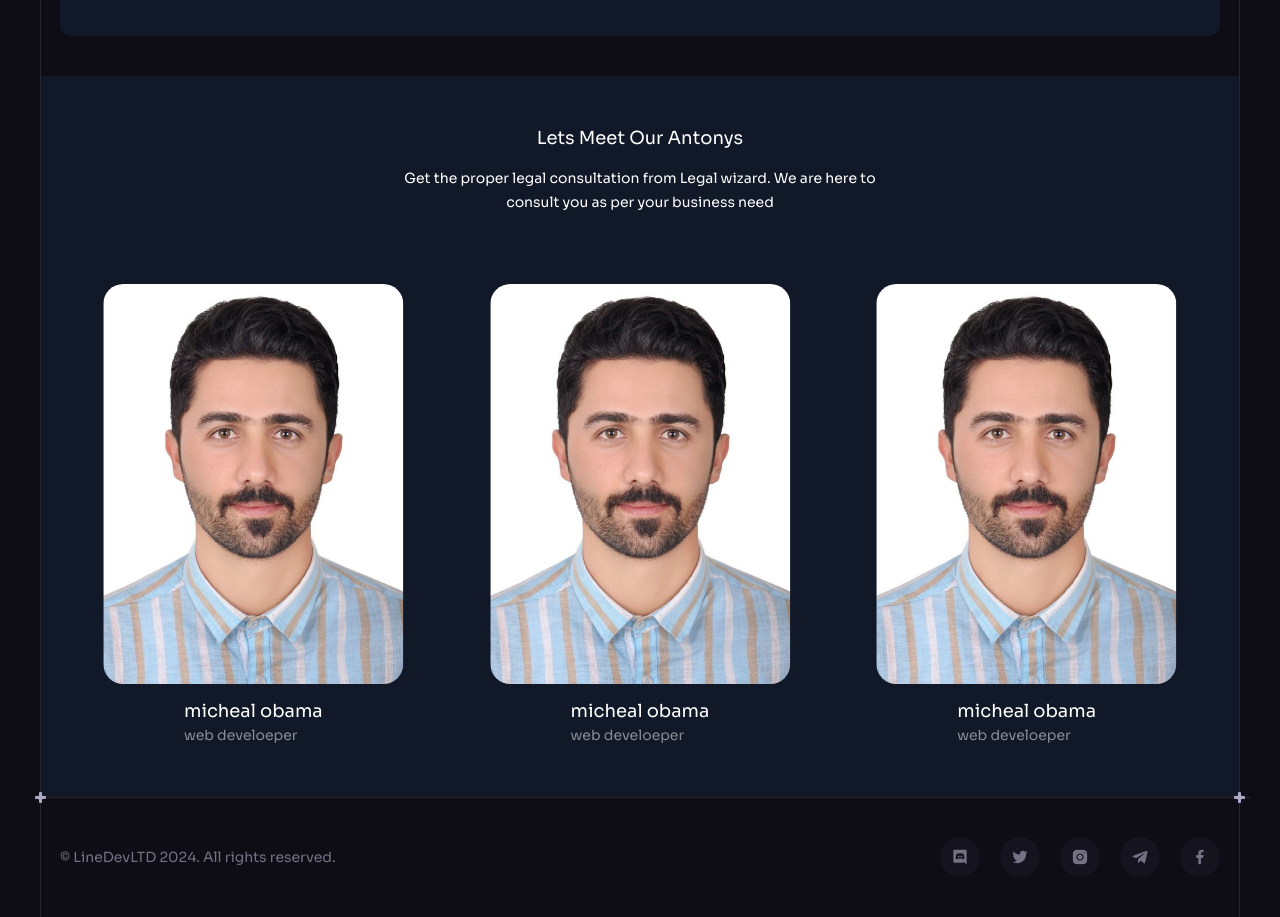
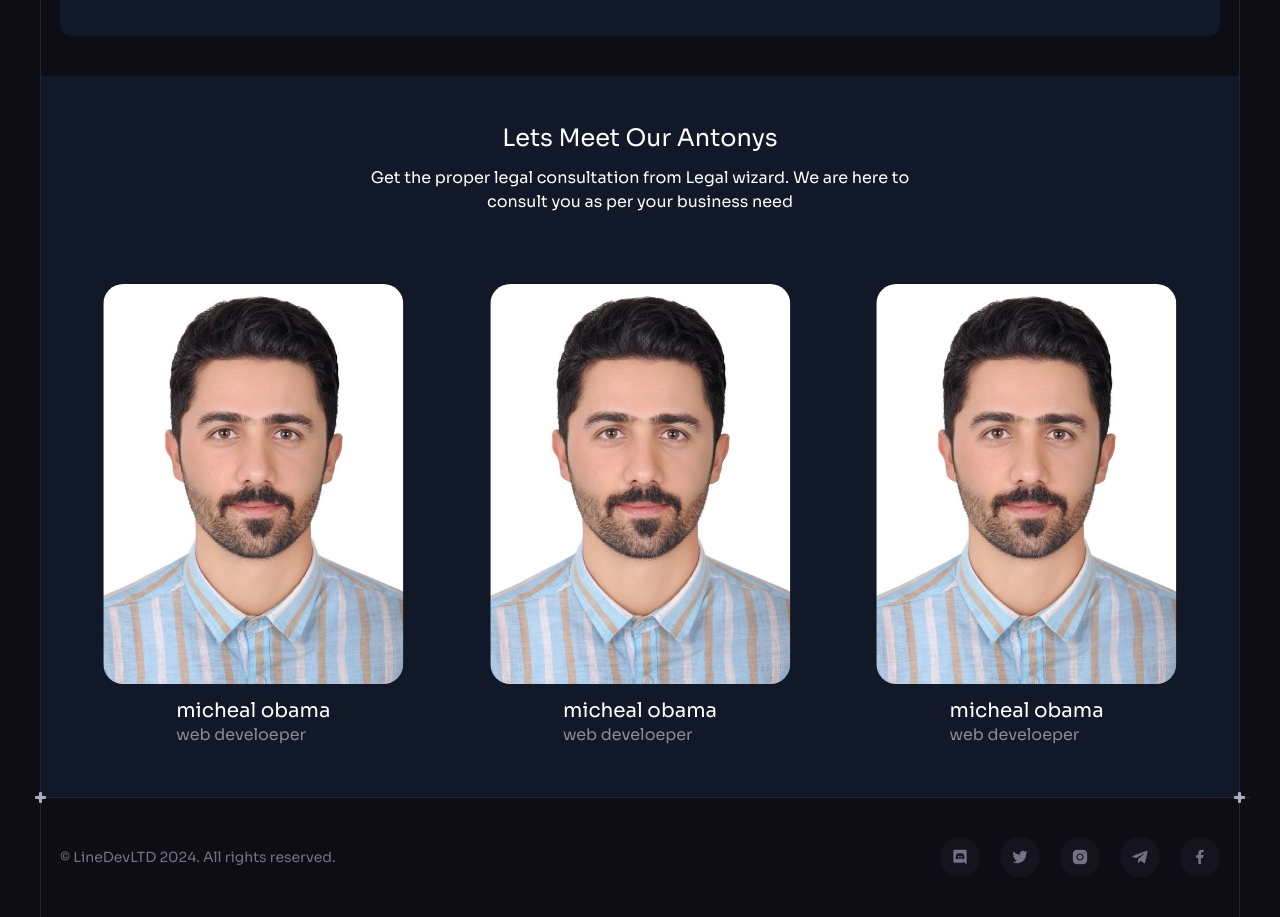
Before and after one commit to linesquad/linedevltd, a React (Vite) app: page /about in a window 1280 px wide. Shown: the part 1880-2797 px from the top of the page. Built offline with nearby package versions, Linux system fonts and the light colour scheme.

Commit message:
chenge fontsize to breakpoints

```diff
--- a/src/components/aboutPage/OurWorkers.jsx
+++ b/src/components/aboutPage/OurWorkers.jsx
@@ -43,13 +43,15 @@ function OurWorkers() {
     <div>
       <Section customPaddings="pt-[40px] px-[0px] md:px-[40px]">
         <div className="max-w-[1444px] mx-auto bg-gray-900 py-[50px]">
-          <h2 className="text-[18px] text-center">Lets Meet Our Antonys</h2>
+          <h2 className="text-[18px] lg:text-[24px] text-center">
+            Lets Meet Our Antonys
+          </h2>
           <div className="mt-[16px]">
-            <p className="text-[14px] text-center">
+            <p className="text-[14px] lg:text-[16px] text-center">
               Get the proper legal consultation from Legal wizard. We are here
               to
             </p>
-            <p className="text-[14px] text-center">
+            <p className="text-[14px] lg:text-[16px] text-center">
               consult you as per your business need
             </p>
           </div>
--- a/src/components/aboutPage/SingleWorker.jsx
+++ b/src/components/aboutPage/SingleWorker.jsx
@@ -7,8 +7,8 @@ function SingleWorker({ image, name, description }) {
         className="rounded-[20px] w-[300px] 2xl:w-[400px] object-cover"
       />
       <div className="mt-[15px] max-w-[300px] 2xl:max-w-[400px]">
-        <p className="text-[18px]">{name}</p>
-        <p className="text-[14px] text-n-1/50">{description}</p>
+        <p className="text-[18px] lg:text-[20px]">{name}</p>
+        <p className="text-[14px] lg:text-[16px] text-n-1/50">{description}</p>
       </div>
     </div>
   );
```
